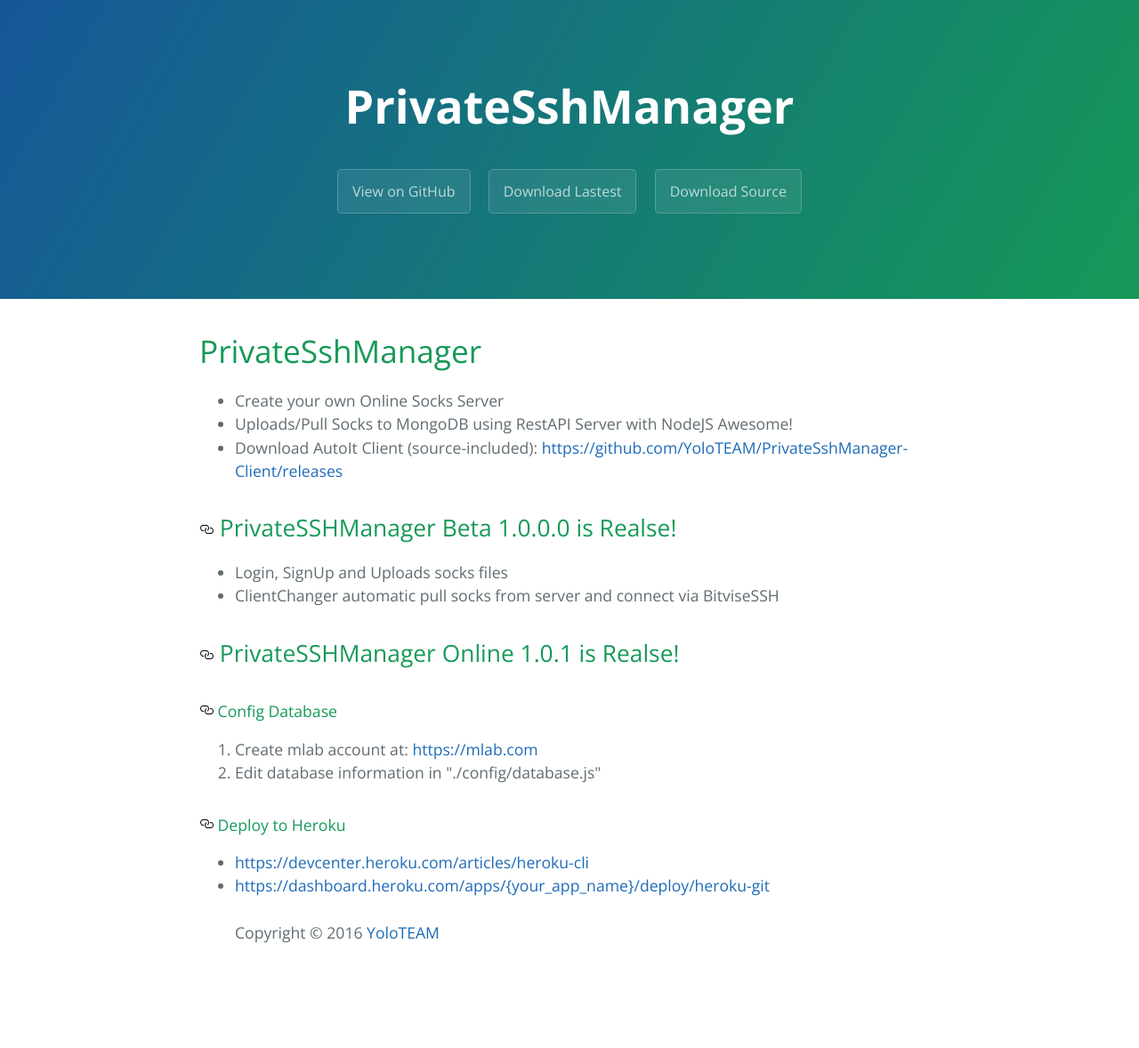
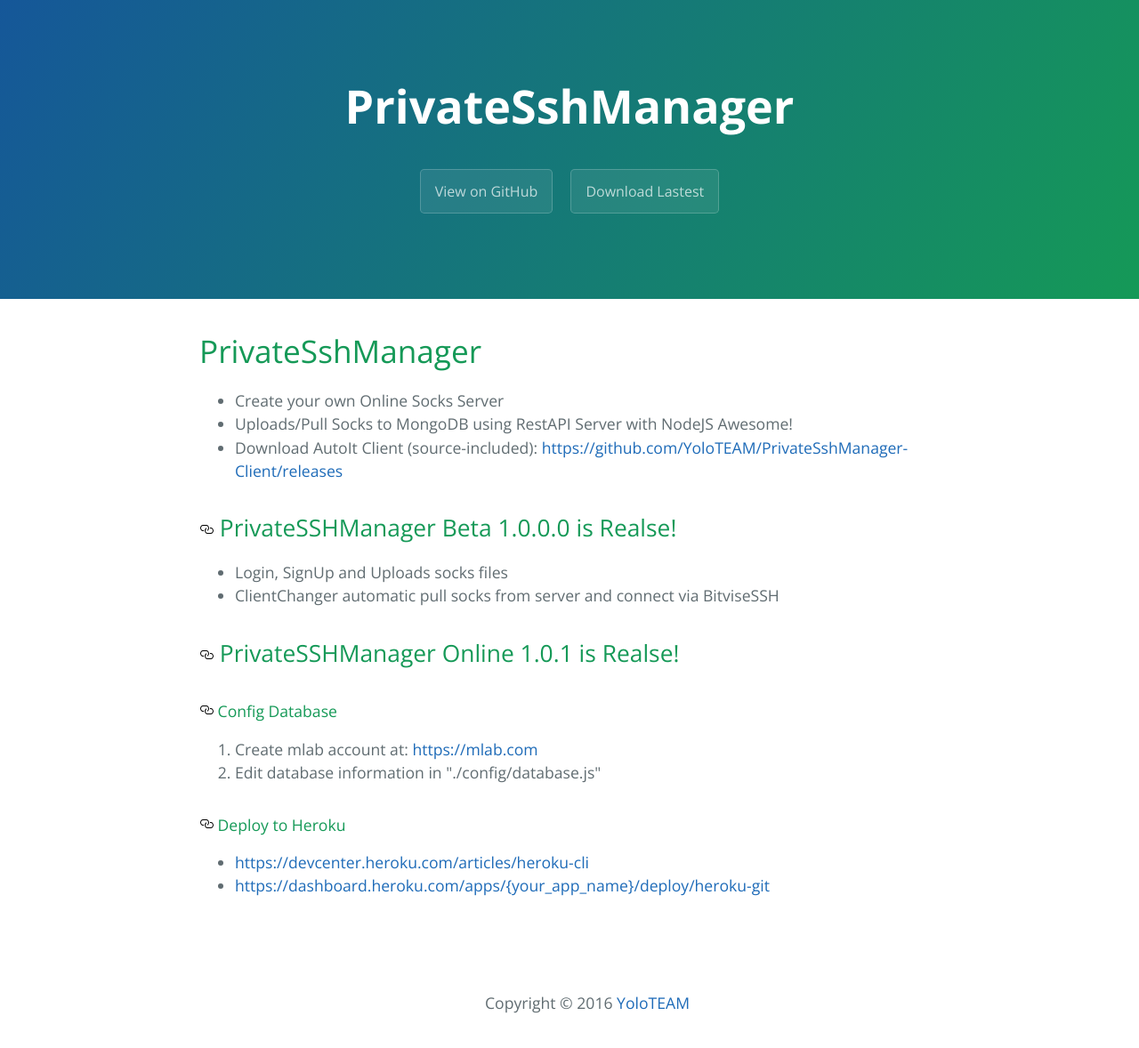
Before and after one commit to YoloTEAM/PrivateSSHManager-Server, a plain HTML site: page index.html in a window 1280 px wide. Shown: the whole page at 89% size. Before the commit the page ends 1111 px from the top, so only its background shows below. Drawn offline with nearby package versions, Linux system fonts and the light colour scheme; grey boxes are pictures that could not be loaded.

Commit message:
Update index.html

```diff
--- a/index.html
+++ b/index.html
@@ -14,8 +14,7 @@
          <h1 class="project-name">PrivateSshManager</h1>
          <h2 class="project-tagline"></h2>
          <a href="https://github.com/YoloTEAM/PrivateSshManager-Server" class="btn">View on GitHub</a>
-         <a href="https://www.fshare.vn/folder/5IS7AMXMYRKD" class="btn">Download Lastest</a>
-         <a href="https://github.com/YoloTEAM/PrivateSshManager-Server/releases" class="btn">Download Source</a>
+         <a href="https://github.com/YoloTEAM/PrivateSshManager-Server/releases" class="btn">Download Lastest</a>
       </section>
       <section class="main-content">
          <h1>
@@ -69,8 +68,8 @@
          <ul>
          <li><a href="https://devcenter.heroku.com/articles/heroku-cli">https://devcenter.heroku.com/articles/heroku-cli</a></li>
          <li><a href="https://dashboard.heroku.com/apps/%7Byour_app_name%7D/deploy/heroku-git">https://dashboard.heroku.com/apps/{your_app_name}/deploy/heroku-git</a></li>
-         <footer id="footer" class="container footer">
-            <div class="text-center" style="padding-left: 35px">
+         <footer id="footer" class="container footer" style="margin-top: 10%;">
+            <div class="text-center" style="padding-left: 5%; text-align: center;">
                <iframe src="//www.facebook.com/plugins/like.php?href=https%3A%2F%2Fwww.facebook.com%2Fyoloteamdotorg&amp;width&amp;layout=button_count&amp;action=like&amp;show_faces=false&amp;share=false&amp;height=21&amp;appId=626700504061347" scrolling="no" frameborder="0" style="border:none; overflow:hidden; height:20px; width:80px;" allowtransparency="true"></iframe>
                <iframe id="twitter-widget-0" scrolling="no" frameborder="0" allowtransparency="true" class="twitter-follow-button twitter-follow-button-rendered" title="Twitter Follow Button" src="https://platform.twitter.com/widgets/follow_button.3748f7cda49448f6c6f7854238570ba0.en-gb.html#dnt=true&amp;id=twitter-widget-0&amp;lang=en-gb&amp;screen_name=yoloteamdotorg&amp;show_count=true&amp;show_screen_name=true&amp;size=m&amp;time=1481743478358" style="position: static; visibility: visible; width: 250px; height: 20px;" data-screen-name="YoloTEAM"></iframe>
                <script>
@@ -86,7 +85,7 @@
                   }(document, 'script', 'twitter-wjs');
                </script>
             </div>
-            <div class="copyright">
+            <div class="copyright" style="text-align: center;">
                Copyright © 2016 <a target="_blank" href="https://yoloteam.org">YoloTEAM</a>
             </div>
          </footer>
```
